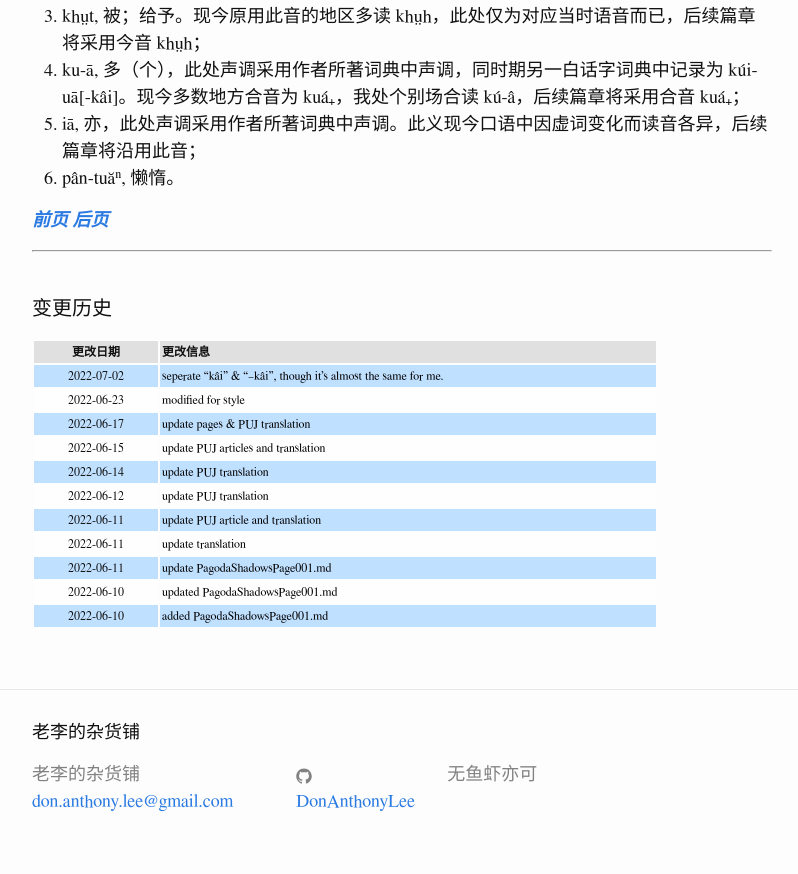
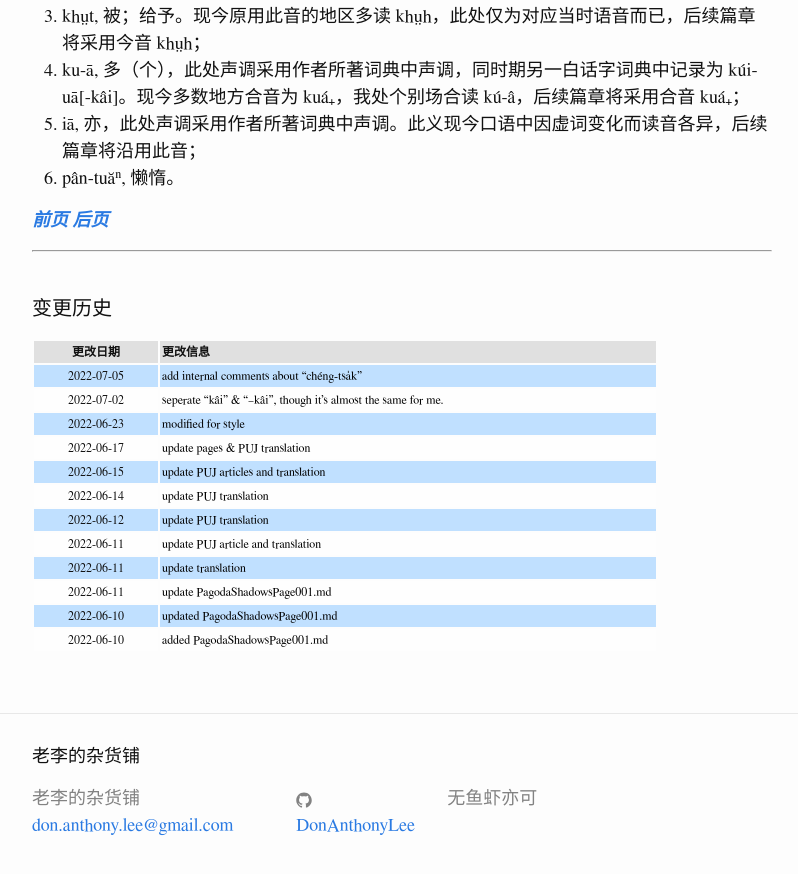
Before and after one commit to DonAnthonyLee/DonAnthonyLee.github.io, a Jekyll site: the page built from docs/puj/PagodaShadowsPage001.md, in a window 1280 px wide and 900 px high, scrolled down 939 px. Shown: the top 874 px of the window, without its empty margins (238-1036 px from the left). Built offline with Jekyll 4.4.1, drawn with Linux system fonts in a browser that asks for light colours; some web fonts are replaced.

Commit message:
update changelog of PagodaShadowsPage001.md (IGNORE_CHANGELOG)

```diff
--- a/docs/puj/PagodaShadowsPage001.md
+++ b/docs/puj/PagodaShadowsPage001.md
@@ -66,6 +66,7 @@
 
 | 更改日期 | 更改信息 |
 | --- | --- |
+| 2022-07-05 | <a href="https://github.com/DonAnthonyLee/DonAnthonyLee.github.io/commit/9f94965d056a59cfb618a16e6a7ac856afaf446b" target="_blank">add internal comments about "chéng-tsa̍k"</a> |
 | 2022-07-02 | <a href="https://github.com/DonAnthonyLee/DonAnthonyLee.github.io/commit/83ad5bbec221d9f8bdd0f21db218a4ed03c1adfb" target="_blank">seperate "kâi" & "--kâi", though it's almost the same for me.</a> |
 | 2022-06-23 | <a href="https://github.com/DonAnthonyLee/DonAnthonyLee.github.io/commit/4502ca4e0aab7d482f827a52f8466a3bef5e7dac" target="_blank">modified for style</a> |
 | 2022-06-17 | <a href="https://github.com/DonAnthonyLee/DonAnthonyLee.github.io/commit/3d8301ad3b10fabdfcb6eb7ebb3c12eed567fd76" target="_blank">update pages & PUJ translation</a> |
```
